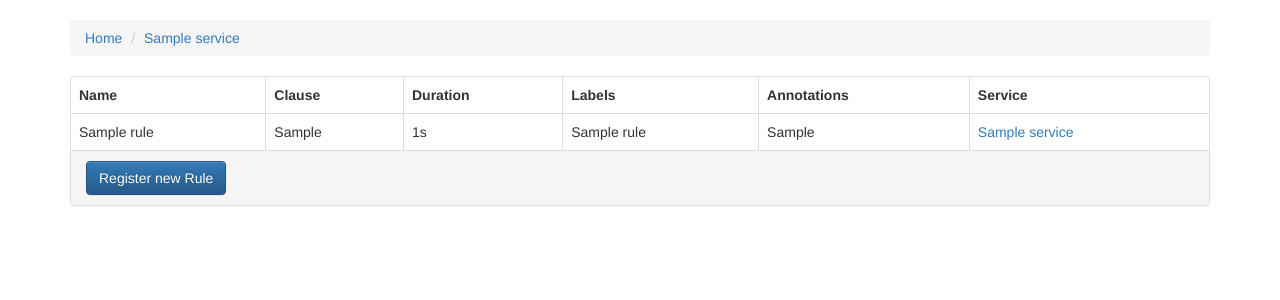
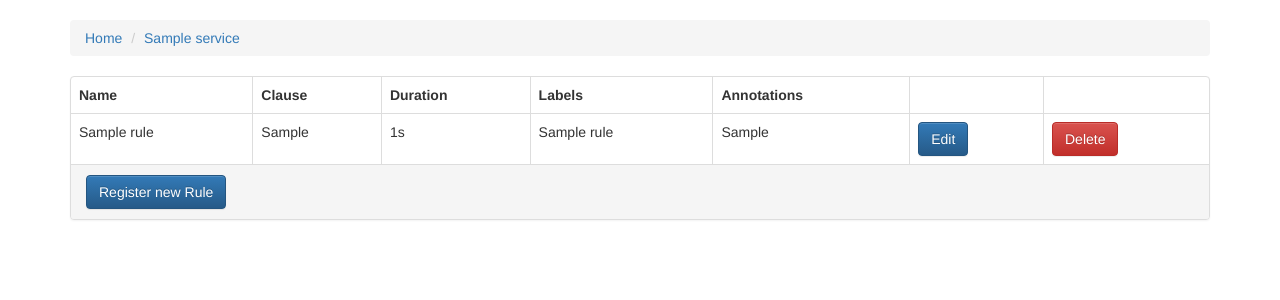
Before and after one commit to line/promgen, a Django app: page /service/1/rules in a window 1280 px wide. Shown: the part 51-351 px from the top of the page. Run offline with Django 3.2, Linux system fonts and the light colour scheme; tables that the repository leaves empty hold one stand-in row (values such as "Sample post"); some libraries are stand-ins or nearby versions.

Commit message:
Rule delete and stub for Rule edit

```diff
--- a/promgen/templates/promgen/rule_list.html
+++ b/promgen/templates/promgen/rule_list.html
@@ -18,7 +18,12 @@
           <th>Duration</th>
           <th>Labels</th>
           <th>Annotations</th>
+          {% if service %}
+          <th>&nbsp;</th>
+          <th>&nbsp;</th>
+          {% else %}
           <th>Service</th>
+          {% endif %}
         </tr>
       </thead>
 {% for rule in rule_list %}
@@ -28,7 +33,16 @@
         <td>{{ rule.duration }}</td>
         <td>{{ rule.labels }}</td>
         <td>{{ rule.annotations }}</td>
+        {% if service %}
+        <td><a href="{% url 'rule-edit' rule.id %}" class="btn btn-primary">Edit</a></td>
+        <td><form method="post" action="{% url 'rule-delete' rule.id %}" onsubmit="return confirm('Delete this rule?')" style="display: inline">
+          {% csrf_token %}
+          <button class="btn btn-danger">Delete</button>
+        </form>
+      </td>
+        {% else %}
         <td><a href="{% url 'service-rules' rule.service.id %}">{{ rule.service }}</a></td>
+        {% endif %}
       </tr>
 {% endfor %}
     </table>
--- a/promgen/urls.py
+++ b/promgen/urls.py
@@ -40,7 +40,12 @@ urlpatterns = [
 
     url(r'^exporter/(?P<pk>[0-9]+)/delete$', views.ExporterDelete.as_view(), name='exporter-delete'),
     url(r'^farm/(?P<pk>[0-9]+)/$', views.FarmRefresh.as_view(), name='farm-refresh'),
+
     url(r'^rules/$', views.RulesList.as_view(), name='rules-list'),
+    url(r'^rule/(?P<pk>[0-9]+)/edit$', views.RuleUpdate.as_view(), name='rule-edit'),
+    url(r'^rule/(?P<pk>[0-9]+)/delete$', views.RuleDelete.as_view(), name='rule-delete'),
+
+
     url(r'^api/v1/config', views.ApiConfig.as_view()),
     url(r'^host/$', views.HostList.as_view(), name='host-list'),
     url(r'^audit/$', views.AuditList.as_view(), name='audit-list'),
--- a/promgen/views.py
+++ b/promgen/views.py
@@ -60,6 +60,13 @@ class ExporterDelete(DeleteView):
         return reverse('project-detail', args=[self.object.project_id])
 
 
+class RuleDelete(DeleteView):
+    model = models.Rule
+
+    def get_success_url(self):
+        return reverse('service-rules', args=[self.object.service_id])
+
+
 class ProjectDetail(DetailView):
     model = models.Project
 
@@ -107,6 +114,10 @@ class FarmRefresh(SingleObjectMixin, View):
 
 
 class FarmNew(View):
+    pass
+
+
+class RuleUpdate(View):
     pass
 
 
```
